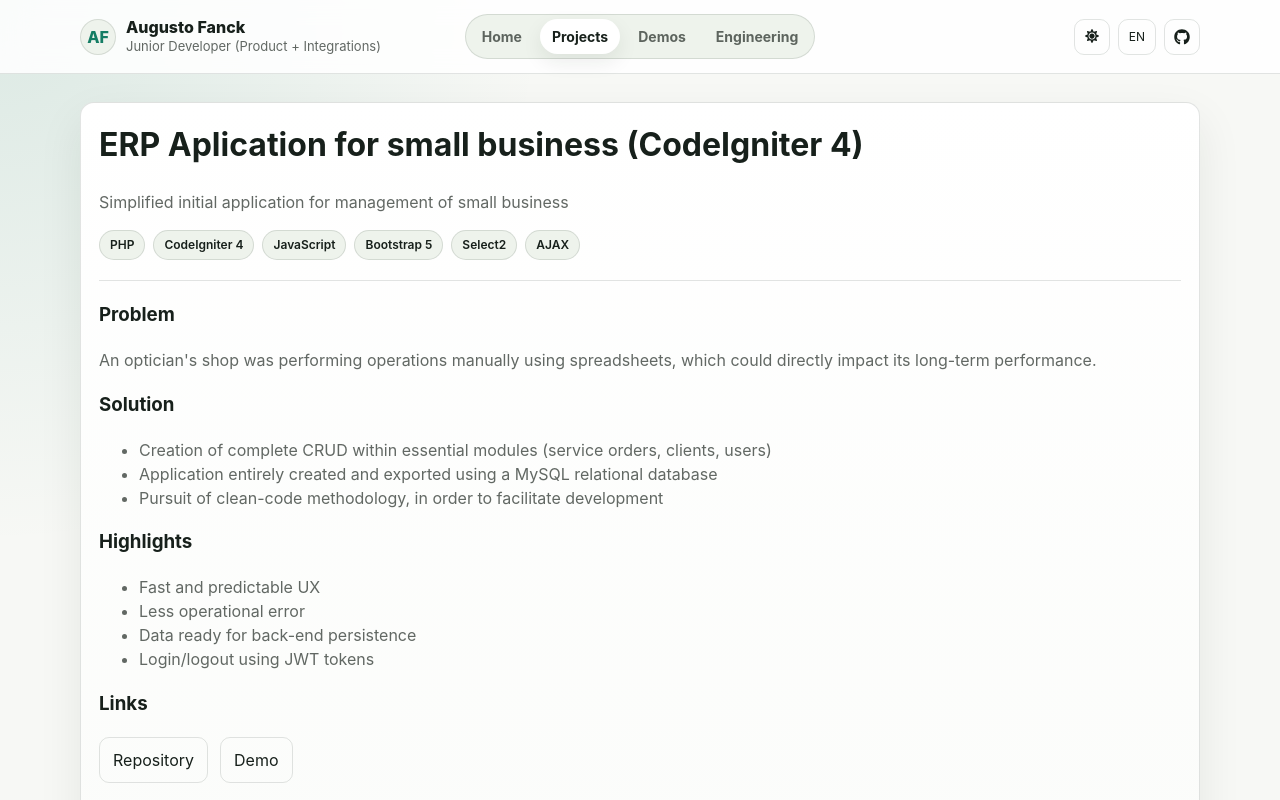
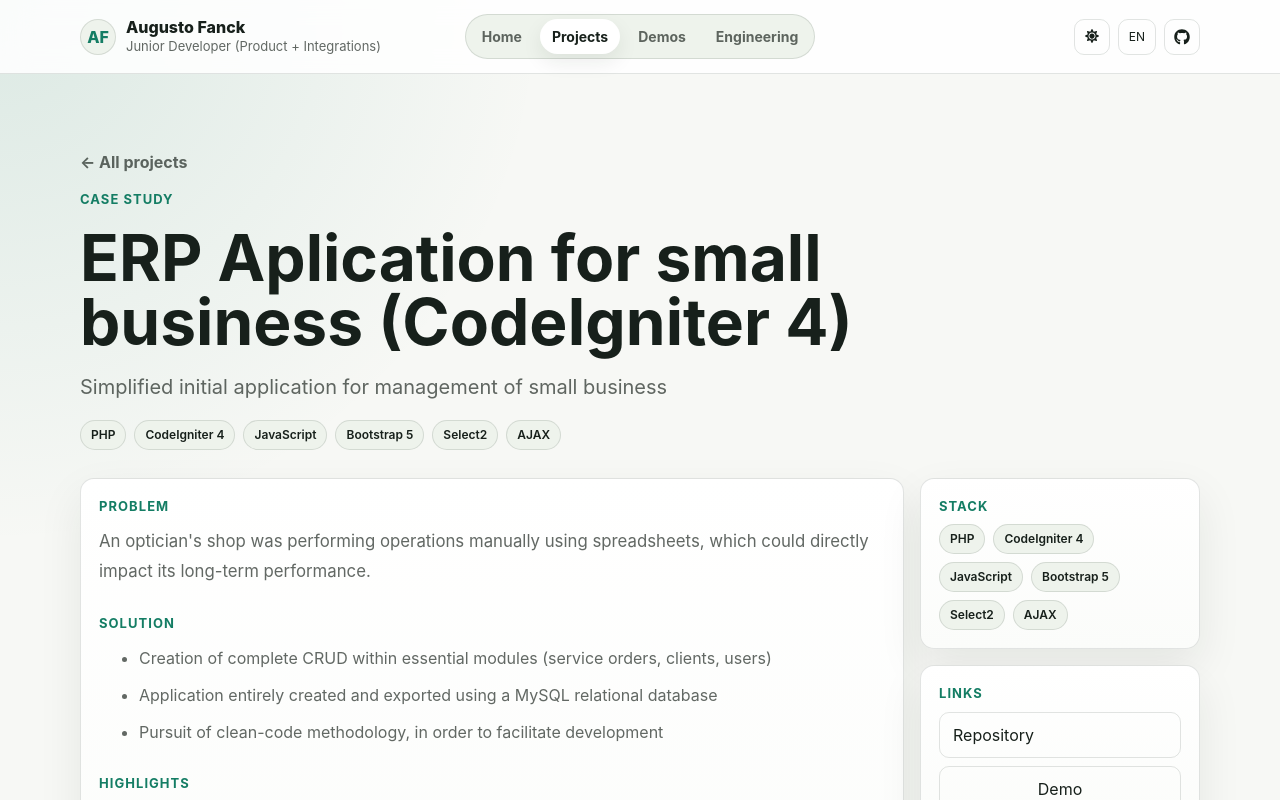
Before and after one commit to augustofanck/portfolio-spa, a React (Vite) app: page /projects/estoque-ci4 in a window 1280 px wide. Shown: the top 800 px of the page. Built offline with nearby package versions, Linux system fonts and the light colour scheme.

Commit message:
refactor: ProjectDetails revitalized

```diff
--- a/src/index.css
+++ b/src/index.css
@@ -550,3 +550,90 @@ hr {
     grid-template-columns: 1fr;
   }
 }
+
+.project-detail-hero {
+  display: grid;
+  gap: 16px;
+  padding: 48px 0 28px;
+}
+
+.project-back-link {
+  width: fit-content;
+  color: var(--muted);
+  text-decoration: none;
+  font-weight: 700;
+}
+
+.project-back-link:hover {
+  color: var(--accent);
+}
+
+.project-detail-title {
+  max-width: 900px;
+  margin: 0;
+  font-size: clamp(2rem, 5vw, 4rem);
+  line-height: 1;
+  letter-spacing: 0;
+}
+
+.project-detail-layout {
+  display: grid;
+  grid-template-columns: minmax(0, 1fr) 280px;
+  gap: 16px;
+  align-items: start;
+}
+
+.project-case {
+  display: grid;
+  gap: 28px;
+}
+
+.case-section {
+  display: grid;
+  gap: 10px;
+}
+
+.case-copy {
+  margin: 0;
+  color: var(--muted);
+  font-size: 1.05rem;
+  line-height: 1.8;
+}
+
+.case-list {
+  margin: 0;
+  color: var(--muted);
+  line-height: 1.8;
+}
+
+.case-list li + li {
+  margin-top: 8px;
+}
+
+.project-sidebar {
+  position: sticky;
+  top: 104px;
+  display: grid;
+  gap: 16px;
+}
+
+.project-link-list {
+  display: grid;
+  gap: 8px;
+}
+
+.project-link-list .button-link,
+.project-link-list button {
+  justify-content: flex-start;
+  width: 100%;
+}
+
+@media (max-width: 820px) {
+  .project-detail-layout {
+    grid-template-columns: 1fr;
+  }
+
+  .project-sidebar {
+    position: static;
+  }
+}
--- a/src/locales/en/translation.json
+++ b/src/locales/en/translation.json
@@ -84,11 +84,16 @@
   "projectDetail": {
     "notFoundTitle": "Project not found",
     "backProjects": "Back to projects",
+    "eyebrow": "Case study",
     "problem": "Problem",
     "solution": "Solution",
     "highlights": "Highlights",
     "metrics": "Metrics",
-    "links": "Links"
+    "links": "Links",
+    "overview": "Overview",
+    "stack": "Stack",
+    "openLink": "Open link",
+    "backLabel": "All projects"
   },
 
   "demosPage": {
--- a/src/locales/ptBR/translation.json
+++ b/src/locales/ptBR/translation.json
@@ -86,13 +86,17 @@
   "projectDetail": {
     "notFoundTitle": "Projeto não encontrado",
     "backProjects": "Voltar para projetos",
+    "eyebrow": "Case study",
     "problem": "Problema",
     "solution": "Solução",
     "highlights": "Destaques",
     "metrics": "Métricas",
-    "links": "Links"
+    "links": "Links",
+    "overview": "Visão geral",
+    "stack": "Stack",
+    "openLink": "Abrir link",
+    "backLabel": "Todos os projetos"
   },
-
   "demosPage": {
     "title": "Demos",
     "subtitle": "Mini-apps pra provar habilidade na prática, sem PowerPoint.",
--- a/src/pages/ProjectDetail.tsx
+++ b/src/pages/ProjectDetail.tsx
@@ -1,7 +1,7 @@
 import { useMemo, useState } from "react";
 import { Link, useParams } from "react-router-dom";
+import { useTranslation } from "react-i18next";
 import { projects } from "../data/projects";
-import { useTranslation } from "react-i18next";
 import Modal from "../components/Modal";
 
 export default function ProjectDetail() {
@@ -9,83 +9,125 @@ export default function ProjectDetail() {
   const { t } = useTranslation();
   const [demoModalOpen, setDemoModalOpen] = useState(false);
 
-  const project = useMemo(() => projects.find((p) => p.slug === slug), [slug]);
+  const project = useMemo(
+    () => projects.find((item) => item.slug === slug),
+    [slug]
+  );
 
   if (!project) {
     return (
-      <div className="card">
-        <h2 style={{ marginTop: 0 }}>{t("projectDetail.notFoundTitle")}</h2>
-        <Link to="/projects">{t("projectDetail.backProjects")}</Link>
+      <section className="section">
+        <div className="card empty-state">
+          <p className="eyebrow">404</p>
+          <h1 style={{ marginTop: 0 }}>{t("projectDetail.notFoundTitle")}</h1>
+          <Link to="/projects" className="button-link ghost">
+            {t("projectDetail.backProjects")}
+          </Link>
         </div>
+      </section>
     );
   }
 
   const solution = t(`caseStudies.${project.slug}.solution`, {
     returnObjects: true,
   }) as string[];
+
   const highlights = t(`caseStudies.${project.slug}.highlights`, {
     returnObjects: true,
   }) as string[];
+
   const metrics = t(`caseStudies.${project.slug}.metrics`, {
     returnObjects: true,
   }) as string[];
 
   return (
-    <div className="grid">
-      <div className="card">
-        <h1 style={{ marginTop: 0 }}>
+    <div>
+      <section className="project-detail-hero">
+        <Link to="/projects" className="project-back-link">
+          ← {t("projectDetail.backLabel")}
+        </Link>
+
+        <p className="eyebrow">{t("projectDetail.eyebrow")}</p>
+
+        <h1 className="project-detail-title">
           {t(`caseStudies.${project.slug}.title`)}
         </h1>
-        <p className="muted">{t(`caseStudies.${project.slug}.oneLiner`)}</p>
 
-        <div className="row" style={{ gap: 8, marginTop: 10 }}>
-          {project.stack.map((s) => (
-            <span key={s} className="pill">
-              {s}
+        <p className="hero-copy">{t(`caseStudies.${project.slug}.oneLiner`)}</p>
+
+        <div className="row" style={{ gap: 8 }}>
+          {project.stack.map((stack) => (
+            <span key={stack} className="pill">
+              {stack}
             </span>
           ))}
         </div>
+      </section>
 
-        <hr />
+      <section className="project-detail-layout">
+        <article className="card project-case">
+          <div className="case-section">
+            <p className="eyebrow">{t("projectDetail.problem")}</p>
+            <p className="case-copy">
+              {t(`caseStudies.${project.slug}.problem`)}
+            </p>
+          </div>
 
-        <h3>{t("projectDetail.problem")}</h3>
-        <p className="muted">{t(`caseStudies.${project.slug}.problem`)}</p>
-
-        <h3>{t("projectDetail.solution")}</h3>
-        <ul className="muted">
-          {solution.map((x, i) => (
-            <li key={i}>{x}</li>
+          <div className="case-section">
+            <p className="eyebrow">{t("projectDetail.solution")}</p>
+            <ul className="case-list">
+              {solution.map((item) => (
+                <li key={item}>{item}</li>
               ))}
             </ul>
+          </div>
 
-        <h3>{t("projectDetail.highlights")}</h3>
-        <ul className="muted">
-          {highlights.map((x, i) => (
-            <li key={i}>{x}</li>
+          <div className="case-section">
+            <p className="eyebrow">{t("projectDetail.highlights")}</p>
+            <ul className="case-list">
+              {highlights.map((item) => (
+                <li key={item}>{item}</li>
               ))}
             </ul>
+          </div>
 
-        {metrics?.length ? (
-          <>
-            <h3>{t("projectDetail.metrics")}</h3>
-            <ul className="muted">
-              {metrics.map((x, i) => (
-                <li key={i}>{x}</li>
+          {metrics.length > 0 ? (
+            <div className="case-section">
+              <p className="eyebrow">{t("projectDetail.metrics")}</p>
+              <ul className="case-list">
+                {metrics.map((item) => (
+                  <li key={item}>{item}</li>
                 ))}
               </ul>
-          </>
+            </div>
           ) : null}
+        </article>
 
-        <h3>{t("projectDetail.links")}</h3>
+        <aside className="project-sidebar">
+          <div className="card">
+            <p className="eyebrow">{t("projectDetail.stack")}</p>
+            <div className="row" style={{ gap: 8, marginTop: 8 }}>
+              {project.stack.map((stack) => (
+                <span key={stack} className="pill">
+                  {stack}
+                </span>
+              ))}
+            </div>
+          </div>
 
-        <div className="row">
-          {project.links.map((l) => {
-            const label = t(`caseStudies.${project.slug}.links.${l.key}`);
+          <div className="card">
+            <p className="eyebrow">{t("projectDetail.links")}</p>
 
-            if (l.key === "demo" && !l.url) {
+            <div className="project-link-list" style={{ marginTop: 8 }}>
+              {project.links.map((link) => {
+                const label = t(
+                  `caseStudies.${project.slug}.links.${link.key}`
+                );
+
+                if (link.key === "demo" && !link.url) {
                   return (
                     <button
-                  key={l.key}
+                      key={link.key}
                       type="button"
                       className="ghost"
                       onClick={() => setDemoModalOpen(true)}
@@ -97,8 +139,8 @@ export default function ProjectDetail() {
 
                 return (
                   <a
-                key={l.url}
-                href={l.url}
+                    key={link.url}
+                    href={link.url}
                     target="_blank"
                     rel="noreferrer"
                     className="button-link ghost"
@@ -108,6 +150,9 @@ export default function ProjectDetail() {
                 );
               })}
             </div>
+          </div>
+        </aside>
+      </section>
 
       <Modal
         open={demoModalOpen}
@@ -117,10 +162,6 @@ export default function ProjectDetail() {
       >
         {t("modal.demoUnavailableBody")}
       </Modal>
-
-        <hr />
-        <Link to="/projects">← {t("projectDetail.backProjects")}</Link>
-      </div>
     </div>
   );
 }
```
Lines whose indentation alone changed are shown as unchanged.
